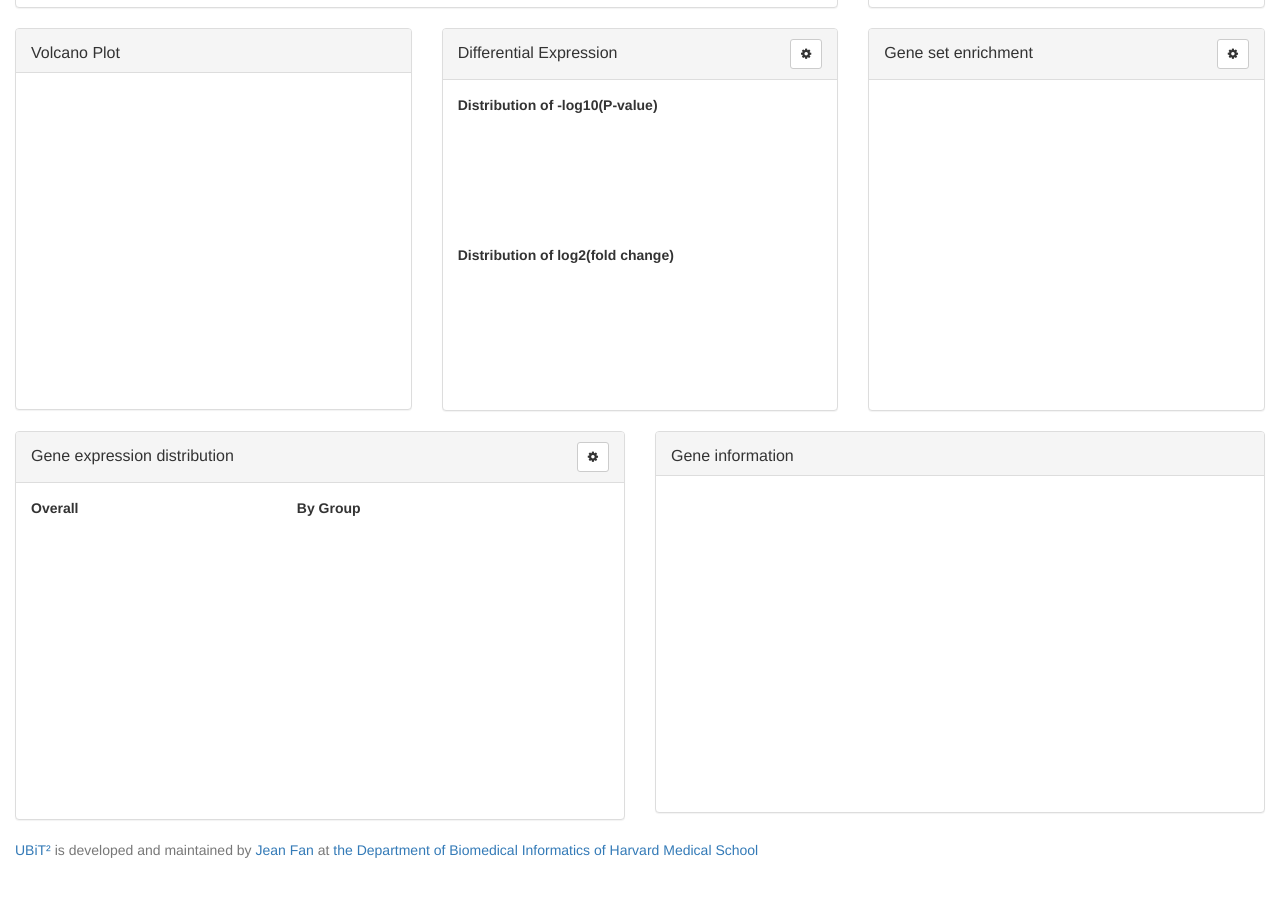
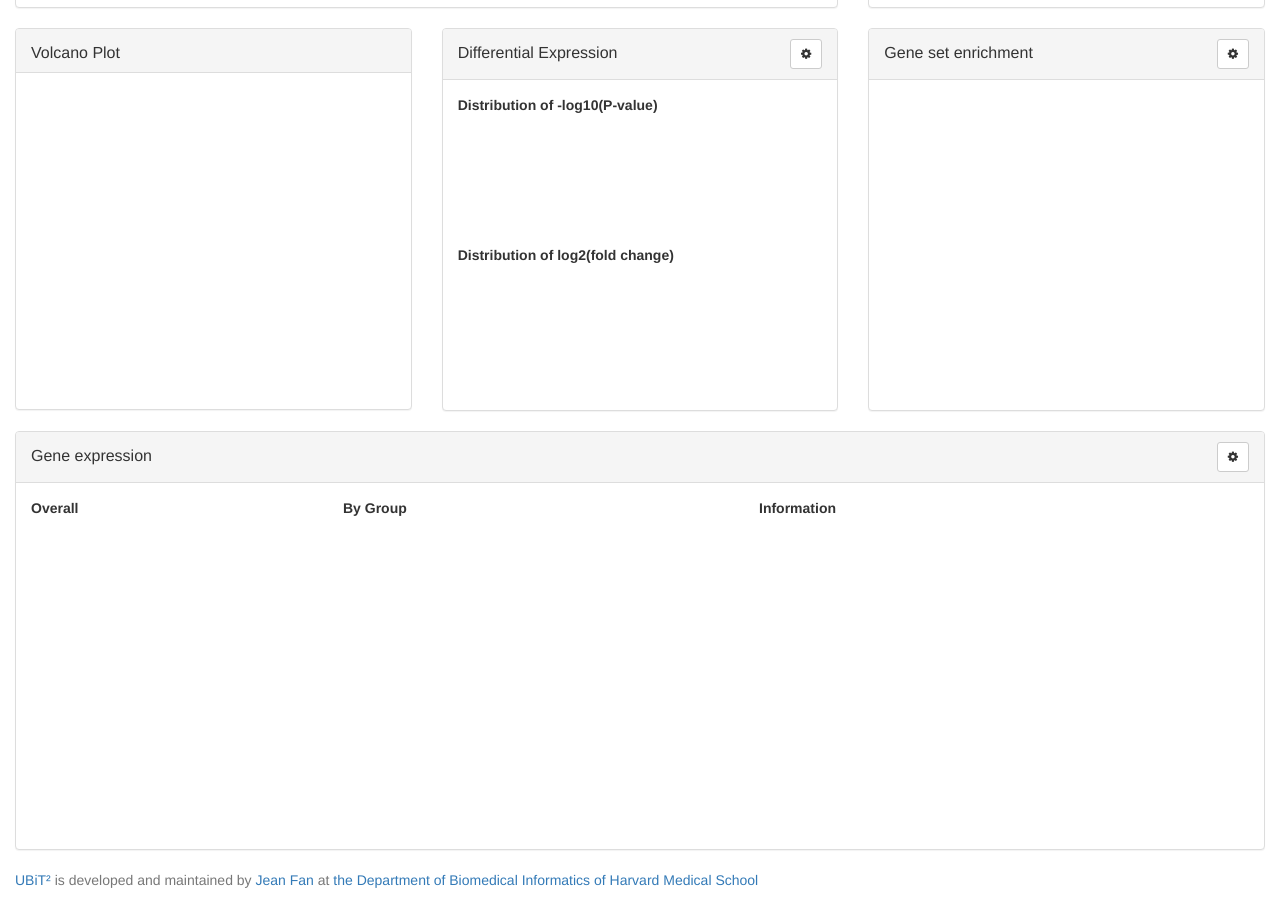
Before and after one commit to JEFworks/ubit2, a Jekyll site: the page built from index.html, in a window 1280 px wide and 900 px high, scrolled down 1015 px. Built offline with Jekyll 4.4.1, drawn with Linux system fonts in a browser that asks for light colours; a script that is not in the unit is left out; before the commit the page ends 1885 px from its top, so only the background shows below that.

Commit message:
consolidate gexp panels

```diff
--- a/index.html
+++ b/index.html
@@ -316,11 +316,10 @@ C06,15.5822884008739,14.3209588164327,13.5725005690856,999,10.288547564185,11.52
   </div>
 
   <!--- gene row --->
-  <div class="row">
-    <div class="col-sm-6">
+  <div class="row"><div class="col-sm-12">
     <div class="panel panel-default">
       <div class="panel-heading">
-	  <h3 class="panel-title pull-left">Gene expression distribution</h3>
+	<h3 class="panel-title pull-left">Gene expression</h3>
 	<div class="btn-group pull-right">
 	  <a class="btn btn-default btn-sm" data-toggle="collapse" href="#gexpOptions" aria-expanded="false" aria-controls="gexpOptions">
 	    <i class="fa fa-gear"></i>
@@ -343,43 +342,31 @@ C06,15.5822884008739,14.3209588164327,13.5725005690856,999,10.288547564185,11.52
 	    <button type="button" id="replotGexp" class="btn btn-primary btn-block">replot gene expression</button>
 	</div>
       </div>
+      <div class="panel-body">
 	<div class="row">
-	  <div class="col-sm-5">
-	    <div class="panel-body" style="height:336px" id="gexp_panel1">
+	  <div class="col-sm-3">
+	    <div style="height:336px" id="gexp_panel1">
 	      <b>Overall</b>
 	      <div class="chart-wrapper" id="gexp-chart-distro1"></div>
 	    </div>
 	  </div>
-	  <div class="col-sm-7">
-	    <div class="panel-body" style="height:336px" id="gexp_panel2">
+	  <div class="col-sm-4">
+	    <div style="height:336px" id="gexp_panel2">
 	      <b>By Group</b>
 	      <div class="chart-wrapper" id="gexp-chart-distro2"></div>
 	    </div>
 	  </div>
-	</div>
-      </div>
-    </div>
-    <div class="col-sm-6">
-      <div class="panel panel-default">
-	  <div class="panel-heading">
-	    <h3 class="panel-title pull-left">Gene information</h3>
-	    <div class="clearfix"></div>
-	  </div>
-	  <div class="panel-body" style="height:336px; overflow-y:scroll;" id="gexp_info">
-	    <!--
-            <div id="input-container">
-	      <div id="scrollable-dropdown-menu">
-		<script type="text/javascript" src="https://cdnjs.cloudflare.com/ajax/libs/typeahead.js/0.10.4/typeahead.bundle.min.js"></script>
-		<input class="form-control typeahead" type="text" value="HLA-B">
-	      </div>
-	    </div>
-            -->
+	  <div class="col-sm-5">
+	    <div style="height:336px; overflow-y:scroll;" id="gexp_info">
+	      <b>Information</b>
 	      <div id="savedResults"></div>
 	      <div class="clearfix"></div>
 	    </div>
 	  </div>
 	</div>
       </div>
+    </div>
+  </div></div>
 
 </div>
 
```
Also changed, not shown: other parts of index.html (+3 -2 lines). Lines whose indentation alone changed are shown as unchanged.
